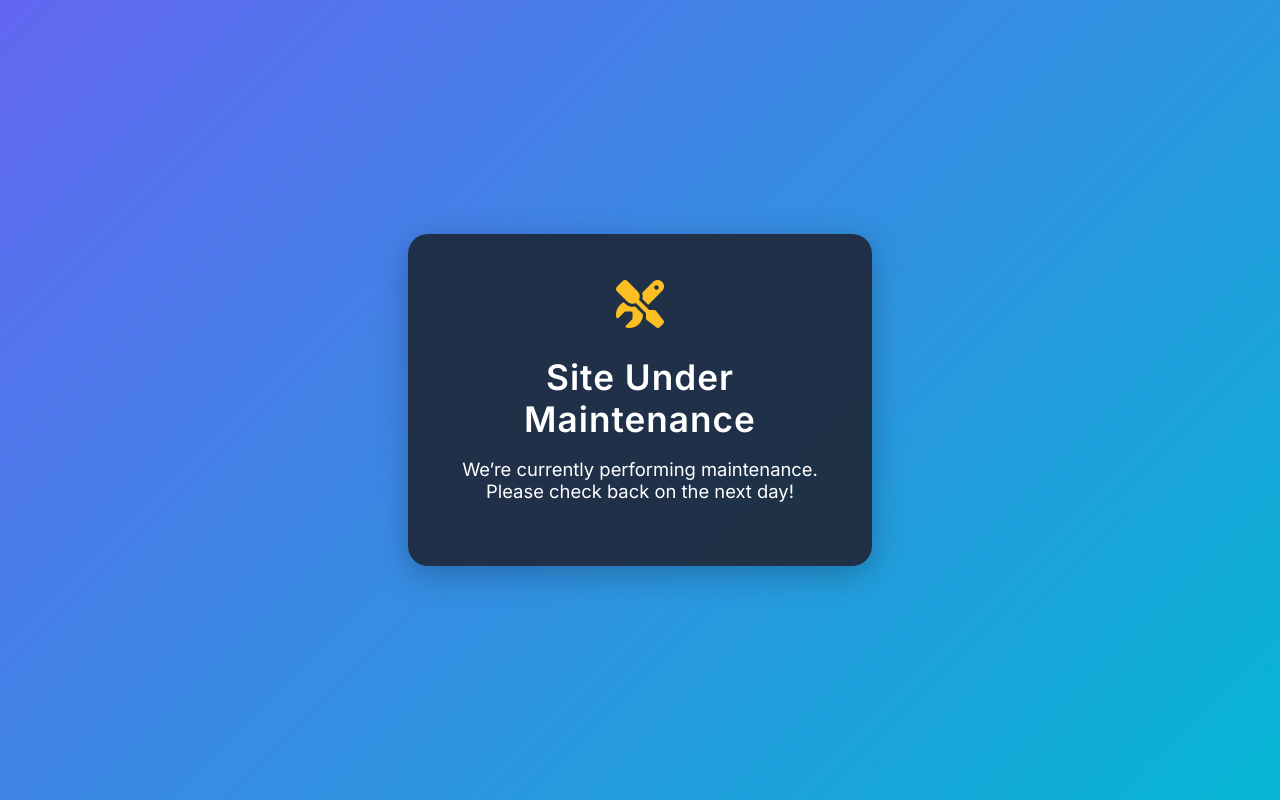
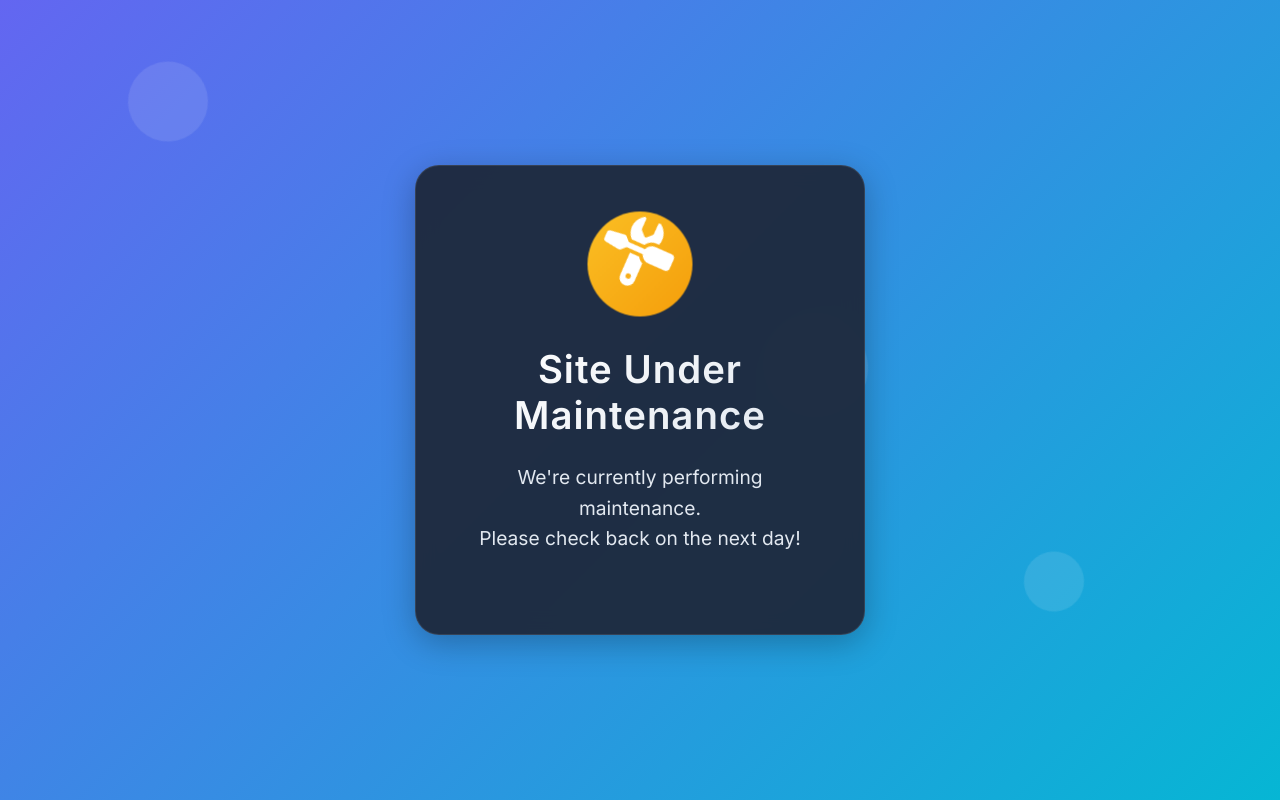
Before and after one commit to AshanSenadheeraLK/ASAI_Chatbot, a plain HTML site: page index.html in a window 1280 px wide. Drawn offline with Linux system fonts and the light colour scheme.

Commit message:
Update index.html

```diff
--- a/index.html
+++ b/index.html
@@ -5,54 +5,196 @@
   <title>AS AI Site is Under Maintenance</title>
   <meta name="viewport" content="width=device-width, initial-scale=1.0">
   <style>
+    * {
+      margin: 0;
+      padding: 0;
+      box-sizing: border-box;
+    }
+
     body {
       min-height: 100vh;
       background: linear-gradient(135deg, #6366f1 0%, #06b6d4 100%);
+      position: relative;
+      overflow: hidden;
       color: #fff;
       display: flex;
       align-items: center;
       justify-content: center;
       font-family: 'Inter', Arial, sans-serif;
-      margin: 0;
     }
+
+    /* Animated background elements */
+    .bg-elements {
+      position: absolute;
+      width: 100%;
+      height: 100%;
+      overflow: hidden;
+      z-index: 1;
+    }
+
+    .bg-element {
+      position: absolute;
+      background: rgba(255, 255, 255, 0.1);
+      border-radius: 50%;
+      animation: float 15s infinite;
+    }
+
+    .bg-element:nth-child(1) {
+      width: 80px;
+      height: 80px;
+      top: 10%;
+      left: 10%;
+      animation-delay: 0s;
+    }
+
+    .bg-element:nth-child(2) {
+      width: 60px;
+      height: 60px;
+      top: 70%;
+      left: 80%;
+      animation-delay: -5s;
+    }
+
+    .bg-element:nth-child(3) {
+      width: 100px;
+      height: 100px;
+      top: 40%;
+      left: 60%;
+      animation-delay: -7s;
+    }
+
+    @keyframes float {
+      0%, 100% {
+        transform: translateY(0) rotate(0deg);
+      }
+      50% {
+        transform: translateY(-20px) rotate(180deg);
+      }
+    }
+
     .maintenance-container {
-      background: rgba(30, 41, 59, 0.92);
-      padding: 2.5rem 2rem;
-      border-radius: 1.25rem;
+      position: relative;
+      z-index: 2;
+      background: rgba(30, 41, 59, 0.95);
+      padding: 3rem;
+      border-radius: 1.5rem;
       text-align: center;
-      box-shadow: 0 8px 32px rgba(0,0,0,0.25);
-      max-width: 400px;
+      box-shadow: 0 8px 32px rgba(0, 0, 0, 0.25);
+      max-width: 450px;
+      backdrop-filter: blur(10px);
+      border: 1px solid rgba(255, 255, 255, 0.1);
+      transform: translateY(0);
+      animation: containerAppear 1s ease-out;
     }
+
+    @keyframes containerAppear {
+      0% {
+        opacity: 0;
+        transform: translateY(20px);
+      }
+      100% {
+        opacity: 1;
+        transform: translateY(0);
+      }
+    }
+
     .maintenance-container h1 {
-      font-size: 2.2rem;
-      margin-bottom: 1rem;
+      font-size: 2.4rem;
+      margin-bottom: 1.5rem;
       letter-spacing: 1px;
+      background: linear-gradient(135deg, #fff 0%, #e2e8f0 100%);
+      -webkit-background-clip: text;
+      -webkit-text-fill-color: transparent;
+      font-weight: 600;
     }
+
     .maintenance-container p {
-      font-size: 1.15rem;
+      font-size: 1.2rem;
+      margin-bottom: 2rem;
+      line-height: 1.6;
+      color: #e2e8f0;
+    }
+
+    .maintenance-icon {
+      font-size: 3.5rem;
       margin-bottom: 1.5rem;
+      position: relative;
+      display: inline-block;
     }
-    .maintenance-icon {
-      font-size: 3rem;
-      margin-bottom: 1rem;
-      color: #fbbf24;
-      animation: spin 2s linear infinite;
+
+    .icon-wrapper {
+      background: linear-gradient(135deg, #fbbf24 0%, #f59e0b 100%);
+      width: 100px;
+      height: 100px;
+      border-radius: 50%;
+      display: flex;
+      align-items: center;
+      justify-content: center;
+      margin: 0 auto 2rem;
+      position: relative;
+      animation: iconPulse 2s infinite;
     }
-    @keyframes spin {
-      0%   { transform: rotate(0deg);}
-      100% { transform: rotate(360deg);}
+
+    @keyframes iconPulse {
+      0%, 100% {
+        transform: scale(1);
+        box-shadow: 0 0 0 0 rgba(251, 191, 36, 0.4);
+      }
+      50% {
+        transform: scale(1.05);
+        box-shadow: 0 0 0 20px rgba(251, 191, 36, 0);
+      }
+    }
+
+    .maintenance-icon i {
+      animation: wrenchShake 3s ease infinite;
+      color: #fff;
+    }
+
+    @keyframes wrenchShake {
+      0%, 100% {
+        transform: rotate(0deg);
+      }
+      20%, 80% {
+        transform: rotate(-30deg);
+      }
+      50% {
+        transform: rotate(30deg);
+      }
+    }
+
+    @media (max-width: 480px) {
+      .maintenance-container {
+        margin: 1rem;
+        padding: 2rem;
+      }
+
+      .maintenance-container h1 {
+        font-size: 2rem;
+      }
+
+      .maintenance-container p {
+        font-size: 1.1rem;
+      }
     }
   </style>
   <link rel="stylesheet" href="https://fonts.googleapis.com/css?family=Inter:400,600&display=swap">
   <link rel="stylesheet" href="https://cdnjs.cloudflare.com/ajax/libs/font-awesome/6.4.0/css/all.min.css"/>
 </head>
 <body>
+  <div class="bg-elements">
+    <div class="bg-element"></div>
+    <div class="bg-element"></div>
+    <div class="bg-element"></div>
+  </div>
   <div class="maintenance-container">
-    <div class="maintenance-icon">
-      <i class="fas fa-tools"></i>
+    <div class="icon-wrapper">
+      <div class="maintenance-icon">
+        <i class="fas fa-tools"></i>
+      </div>
     </div>
     <h1>Site Under Maintenance</h1>
-    <p>We’re currently performing maintenance.<br>
+    <p>We're currently performing maintenance.<br>
       Please check back on the next day!</p>
   </div>
 </body>
```
